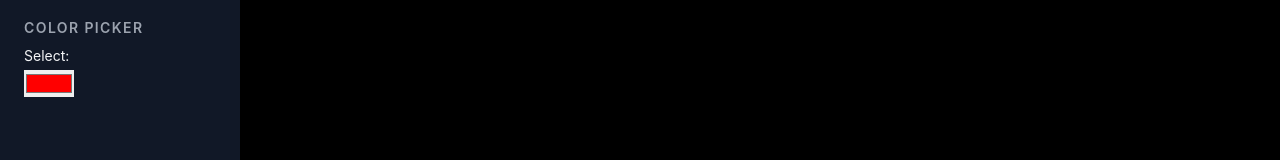
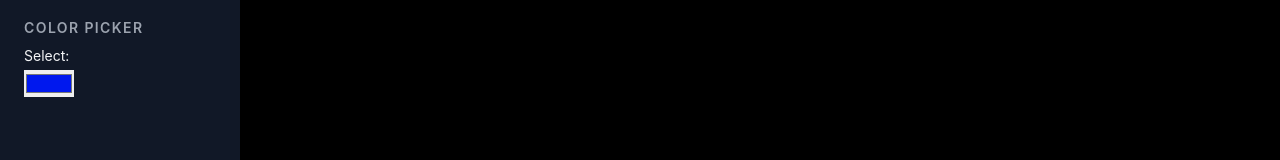
Before and after one commit to framgia/sph_unity_utwcc_poc, a React (Create React App) app in the folder react/: page / in a window 1280 px wide. Shown: the part 544-704 px from the top of the page. Built offline with nearby package versions, Linux system fonts and the light colour scheme.

Commit message:
Make the input color and cube the same color

```diff
--- a/react/src/App.js
+++ b/react/src/App.js
@@ -13,7 +13,7 @@ const unityContext = new UnityContext({
 
 function App() {
   const [shapeSize, setShapeSize] = useState(0)
-  const [colorValue, setColorValue] = useState('#ff0000')
+  const [colorValue, setColorValue] = useState('#0018EE')
   const maxShapeSize = 100
   const { colorChange } = colorPicker()
   const { startRecord, stopRecord } = recordAction()
```
Also changed, not shown: 1 other file (tests, documents, lock files or other folders).
